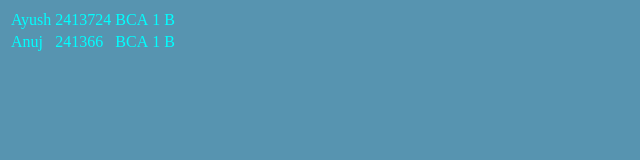
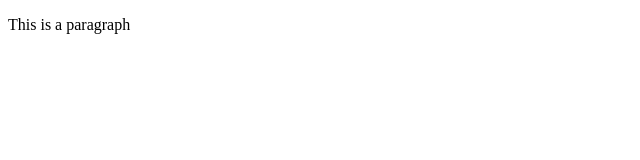
Before and after one commit to Ayush809057/resume2.0, a plain HTML site: page index.html in a window 1280 px wide. Shown: the whole page, without its empty margins (0-640 px from the left). Drawn offline with Linux system fonts and the light colour scheme.

Commit message:
Add files via upload

```diff
--- a/index.html
+++ b/index.html
@@ -1,36 +1,12 @@
 <!DOCTYPE html>
 <html lang="en">
 <head>
-  <meta charset="UTF-8">
-  <meta name="viewport" content="width=device-width, initial-scale=1.0">
-  <title>Document</title>
+    <meta charset="UTF-8">
+    <meta name="viewport" content="width=device-width, initial-scale=1.0">
+    <title>Document</title>
 </head>
+<!-- ab hoga comeback -->
 <body>
-  <table>
-    <tr>
-    <td>Ayush</td>
-    <td>2413724</td>
-    <td>BCA </td>
-    <td>1 B</td>
-    <style>
-      body{background-color: rgb(87, 148, 176)
-       ;
-      }
-      table,th,tr,td{
-      ;
-      }
-      th,td{
-        color :aqua;
-      }
-
-    </style>
-  </tr>
-  <td>Anuj</td>
-    <td>241366</td>
-    <td>BCA</td>
-    <td>1 B</td>
-
-  </table>
-
+    <P>This is a paragraph</P>
 </body>
 </html>
```
